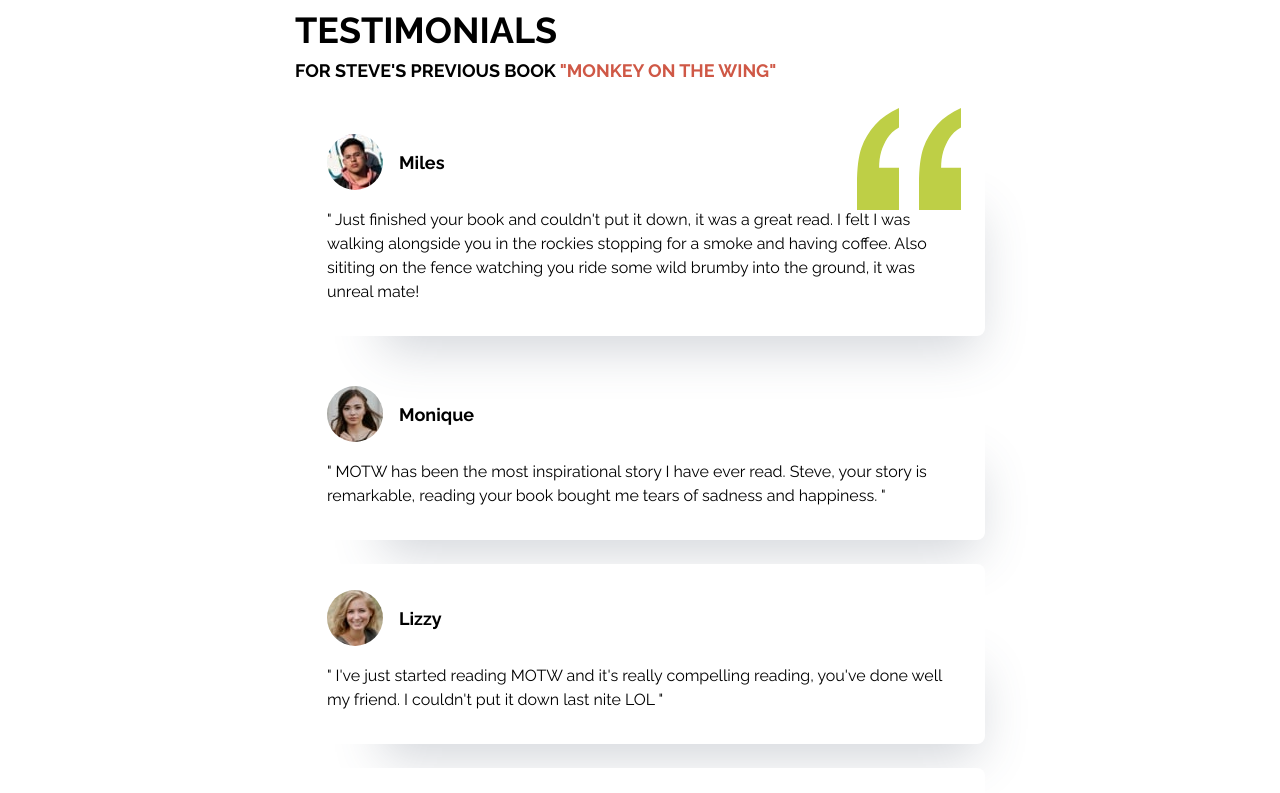
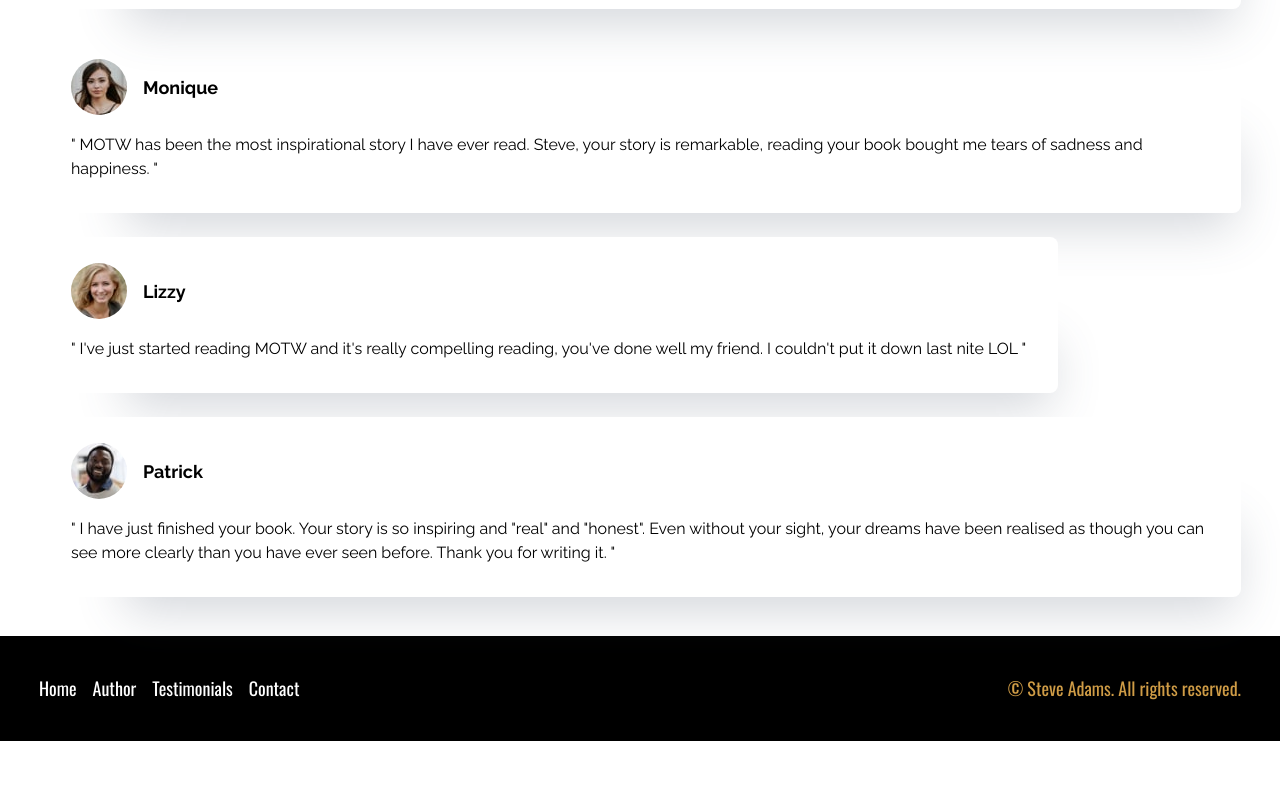
Before and after one commit to hongrosebara/steveadams, a plain HTML site: page index.html in a window 1280 px wide. Shown: the part 2007-2800 px from the top of the page. After the commit the page ends 2748 px from the top, so only its background shows below. Drawn offline with nearby package versions, Linux system fonts and the light colour scheme.

Commit message:
expanded max-width to 100vw

```diff
--- a/index.html
+++ b/index.html
@@ -236,7 +236,7 @@
                     src="images/image-jonathan.jpg"
                   />
                   <div class="person__info">
-                    <h3>Patrick Abrams</h3>
+                    <h3>Patrick</h3>
                   </div>
                 </div>
                 <div class="feedback--main feedback--4">
--- a/style.css
+++ b/style.css
@@ -139,21 +139,19 @@ select {
 
 /* Main css */
 .container {
-  max-width: 480px;
+  max-width: 100vw;
   margin: 0 auto;
   padding: 24px;
 }
 
 @media (min-width: 768px) {
   .container {
-    max-width: 768px;
     padding: 39px;
   }
 }
 
 @media (min-width: 1440px) {
   .container {
-    max-width: 1440px;
     padding: 71px 165px;
   }
 }
@@ -575,7 +573,9 @@ select {
   flex-direction: column;
   justify-content: center;
   align-items: center;
-  gap: 30px;
+  gap: 24px;
+  font-size: 18px;
+  font-family: 'Oswald', sans-serif;
   background: var(--clr-black);
   color: var(--clr-primary);
 }
```
